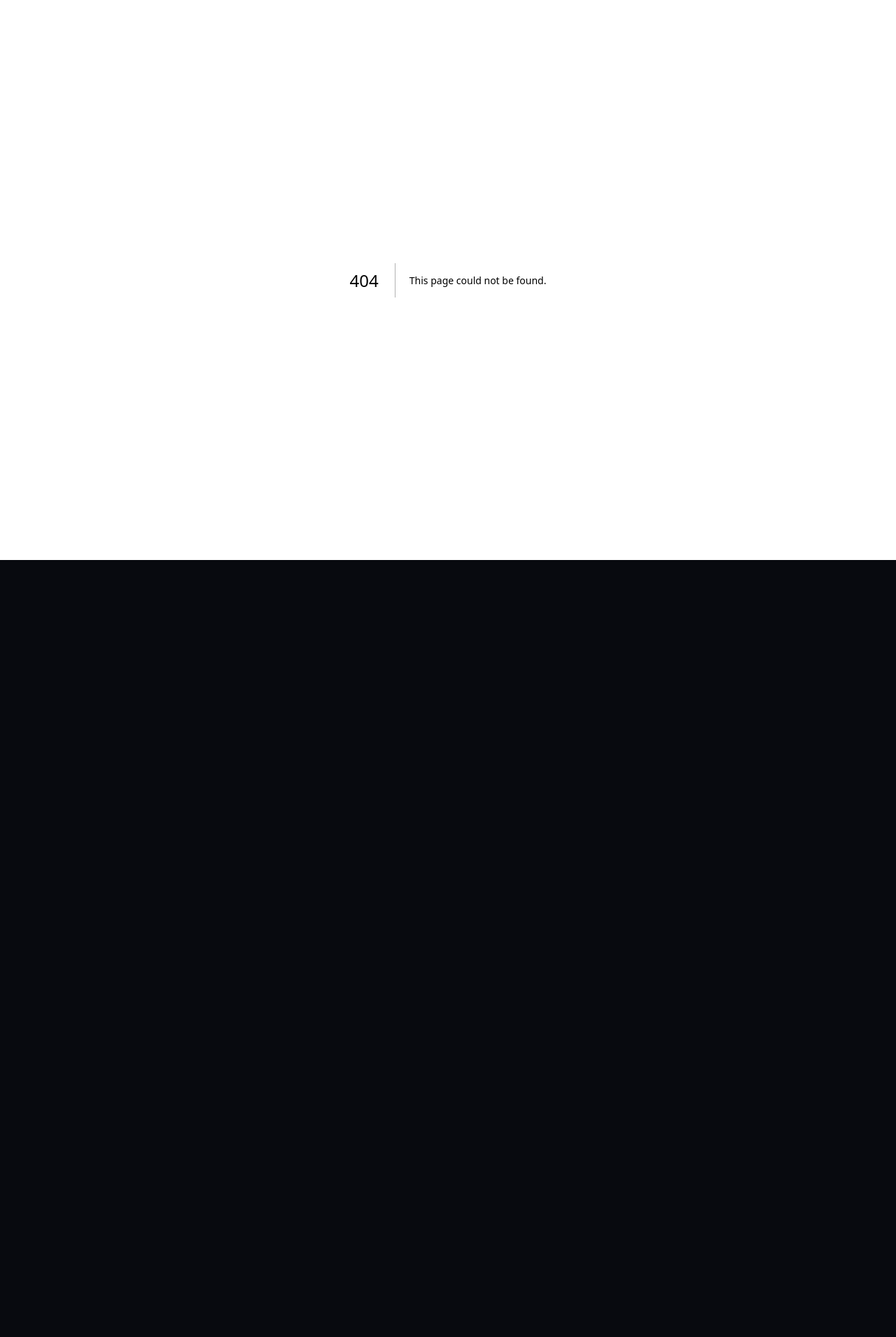
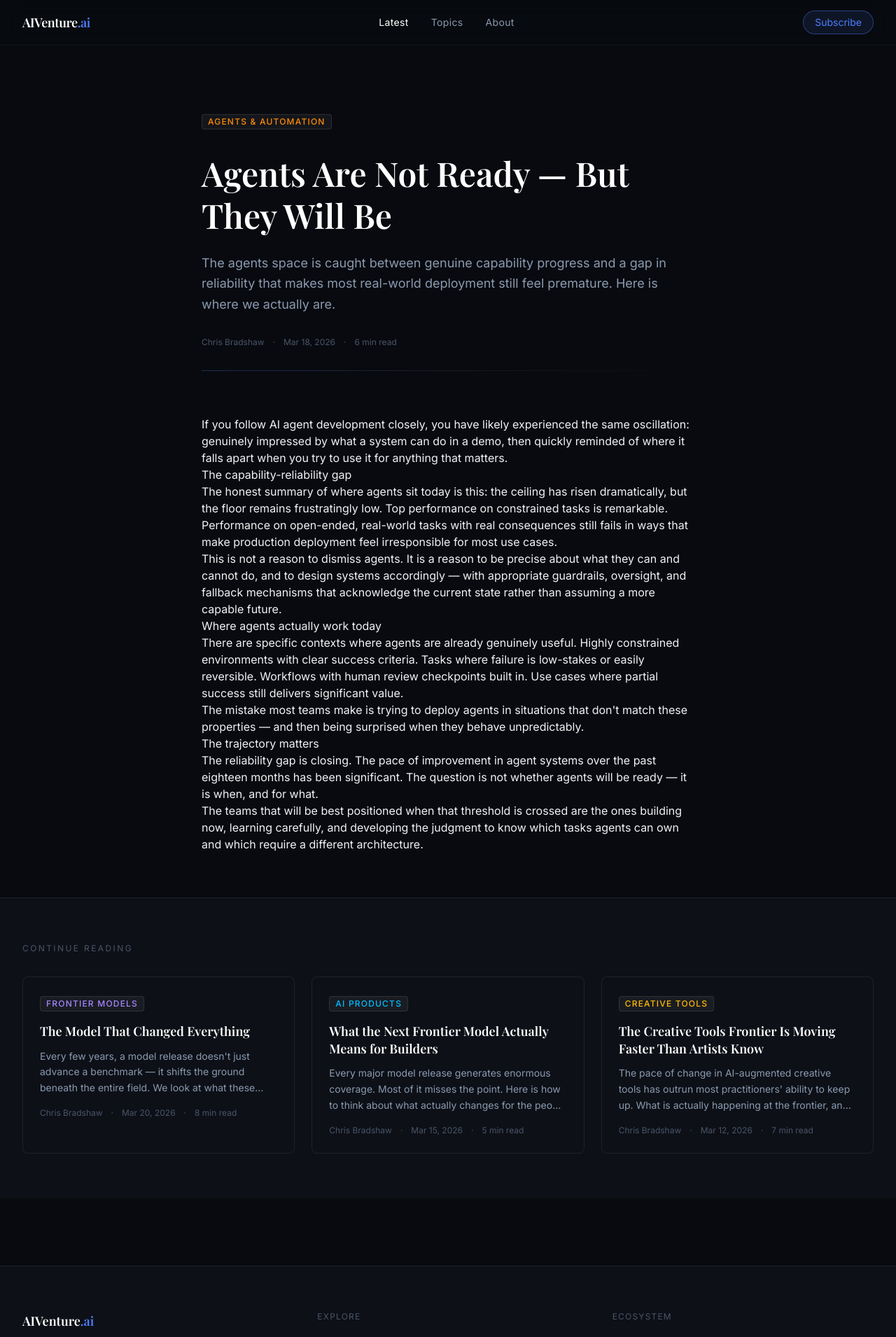
Before and after one commit to CollectiveIntelligenceCode/aiadventure, a Next.js app: page /articles/agents-are-not-ready in a window 1280 px wide. Before the commit this address had no page. Shown: the top 1910 px of the page at 70% size. Before the commit the page ends 800 px from the top, so only its background shows below. Built offline with nearby package versions, Linux system fonts and the light colour scheme; a web font is replaced by a local one.

Commit message:
feat: article detail page with MDX body, reading progress, related articles

```diff
--- /dev/null
+++ b/app/articles/[slug]/page.tsx
@@ -0,0 +1,94 @@
+import type { Metadata } from 'next'
+import { notFound } from 'next/navigation'
+import Header from '@/components/layout/Header'
+import Footer from '@/components/layout/Footer'
+import ArticleMeta from '@/components/content/ArticleMeta'
+import TopicBadge from '@/components/content/TopicBadge'
+import ReadingProgress from '@/components/ui/ReadingProgress'
+import ArticleCard from '@/components/content/ArticleCard'
+import { MDXRemote } from 'next-mdx-remote/rsc'
+import { getArticleBySlug, getAllArticleSlugs, getLatestArticles } from '@/lib/mdx'
+
+interface Props {
+  params: Promise<{ slug: string }>
+}
+
+export async function generateStaticParams() {
+  return getAllArticleSlugs().map((slug) => ({ slug }))
+}
+
+export async function generateMetadata({ params }: Props): Promise<Metadata> {
+  const { slug } = await params
+  const article = getArticleBySlug(slug)
+  if (!article) return {}
+  return {
+    title: article.title,
+    description: article.excerpt,
+    openGraph: {
+      title: article.title,
+      description: article.excerpt,
+      type: 'article',
+      publishedTime: article.date,
+      authors: [article.author],
+    },
+  }
+}
+
+export default async function ArticlePage({ params }: Props) {
+  const { slug } = await params
+  const article = getArticleBySlug(slug)
+  if (!article) notFound()
+
+  const related = getLatestArticles(4).filter((a) => a.slug !== slug).slice(0, 3)
+
+  return (
+    <>
+      <ReadingProgress />
+      <Header />
+      <main className="pt-24">
+        <div className="mx-auto max-w-3xl px-6 lg:px-8 py-16">
+          <div className="flex items-center gap-3 mb-8">
+            <TopicBadge topicSlug={article.topic} />
+          </div>
+          <h1 className="font-[family-name:var(--font-playfair)] text-3xl md:text-4xl lg:text-5xl font-semibold text-white leading-tight mb-6">
+            {article.title}
+          </h1>
+          <p className="text-lg text-[var(--text-secondary)] leading-relaxed mb-8">
+            {article.excerpt}
+          </p>
+          <ArticleMeta article={article} className="text-sm" />
+          <div className="mt-8 h-px bg-gradient-to-r from-[var(--accent)]/30 via-[var(--border)] to-transparent" />
+        </div>
+
+        <div className="mx-auto max-w-3xl px-6 lg:px-8 pb-16">
+          <div className="prose prose-invert max-w-none
+            prose-headings:font-[family-name:var(--font-playfair)] prose-headings:font-semibold
+            prose-h2:text-2xl prose-h2:mt-12 prose-h2:mb-4 prose-h2:text-white
+            prose-p:text-[var(--text-secondary)] prose-p:leading-8
+            prose-a:text-[var(--accent)] prose-a:no-underline hover:prose-a:underline
+            prose-blockquote:border-l-[var(--accent)] prose-blockquote:text-[var(--text-secondary)]
+            prose-strong:text-white
+            prose-hr:border-[var(--border)]">
+            <MDXRemote source={article.content} />
+          </div>
+        </div>
+
+        {related.length > 0 && (
+          <div className="border-t border-[var(--border)] bg-[var(--surface)]">
+            <div className="mx-auto max-w-7xl px-6 lg:px-8 py-16">
+              <p className="text-xs uppercase tracking-[0.2em] text-[var(--text-muted)] mb-8">
+                Continue reading
+              </p>
+              <div className="grid grid-cols-1 sm:grid-cols-3 gap-6">
+                {related.map((a) => (
+                  <ArticleCard key={a.slug} article={a} />
+                ))}
+              </div>
+            </div>
+          </div>
+        )}
+      </main>
+      <Footer />
+    </>
+  )
+}
--- /dev/null
+++ b/components/ui/ReadingProgress.tsx
@@ -0,0 +1,26 @@
+'use client'
+
+import { useEffect, useState } from 'react'
+
+export default function ReadingProgress() {
+  const [progress, setProgress] = useState(0)
+
+  useEffect(() => {
+    function update() {
+      const scrollTop = window.scrollY
+      const docHeight = document.documentElement.scrollHeight - window.innerHeight
+      setProgress(docHeight > 0 ? (scrollTop / docHeight) * 100 : 0)
+    }
+    window.addEventListener('scroll', update, { passive: true })
+    return () => window.removeEventListener('scroll', update)
+  }, [])
+
+  return (
+    <div className="fixed top-0 left-0 right-0 z-[60] h-px bg-transparent">
+      <div
+        className="h-full bg-[var(--accent)] transition-[width] duration-75"
+        style={{ width: `${progress}%` }}
+      />
+    </div>
+  )
+}
```
